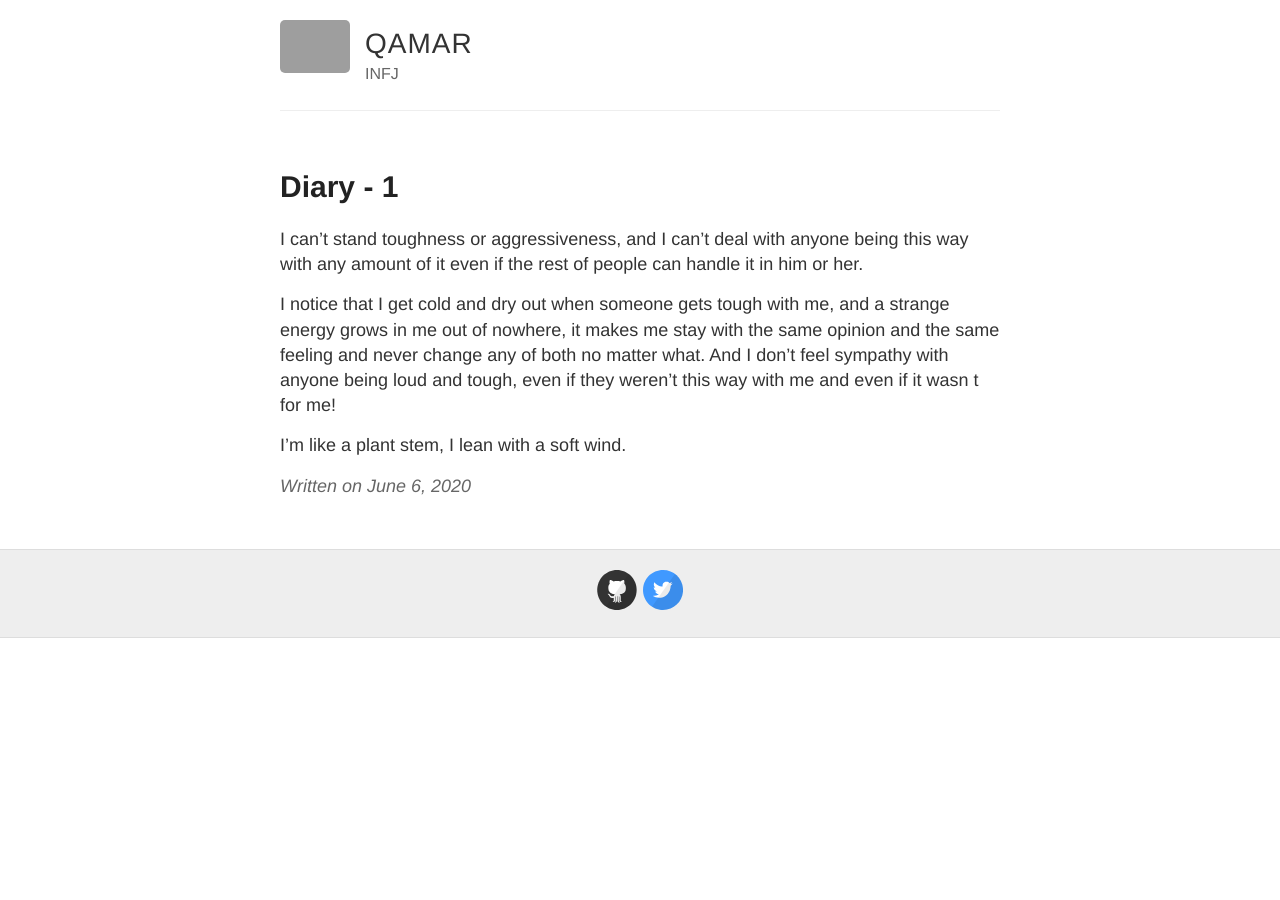
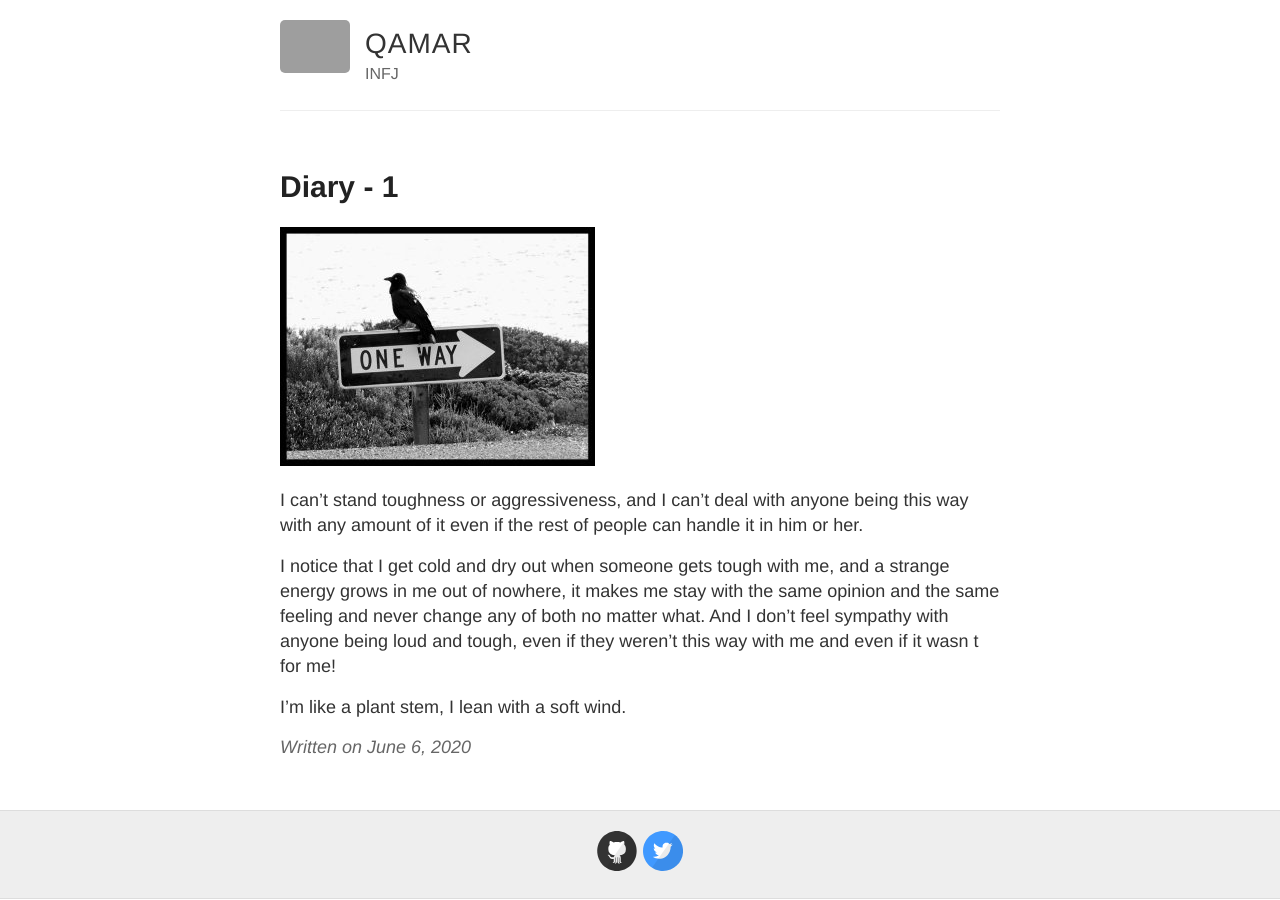
Before and after one commit to aelasr/aelasr.github.io, a Jekyll site: the page built from _posts/2020-06-06-Diary-01.md, in a window 1280 px wide. Built offline with Jekyll 4.4.1, drawn with Linux system fonts in a browser that asks for light colours; grey boxes are pictures that could not be loaded.

Commit message:
Update 2020-06-06-Diary-01.md

```diff
--- a/_posts/2020-06-06-Diary-01.md
+++ b/_posts/2020-06-06-Diary-01.md
@@ -2,6 +2,9 @@
 layout: post
 title: Diary - 1
 ---
+
+![stubborn crow]({{ site.url }}/images/the_stubborn_crow_by_thomasdelonge.jpg)
+
 
 I can't stand toughness or aggressiveness, and I can't deal with anyone being this way with any amount of it even if the rest of people can handle it in him or her.
 
```
